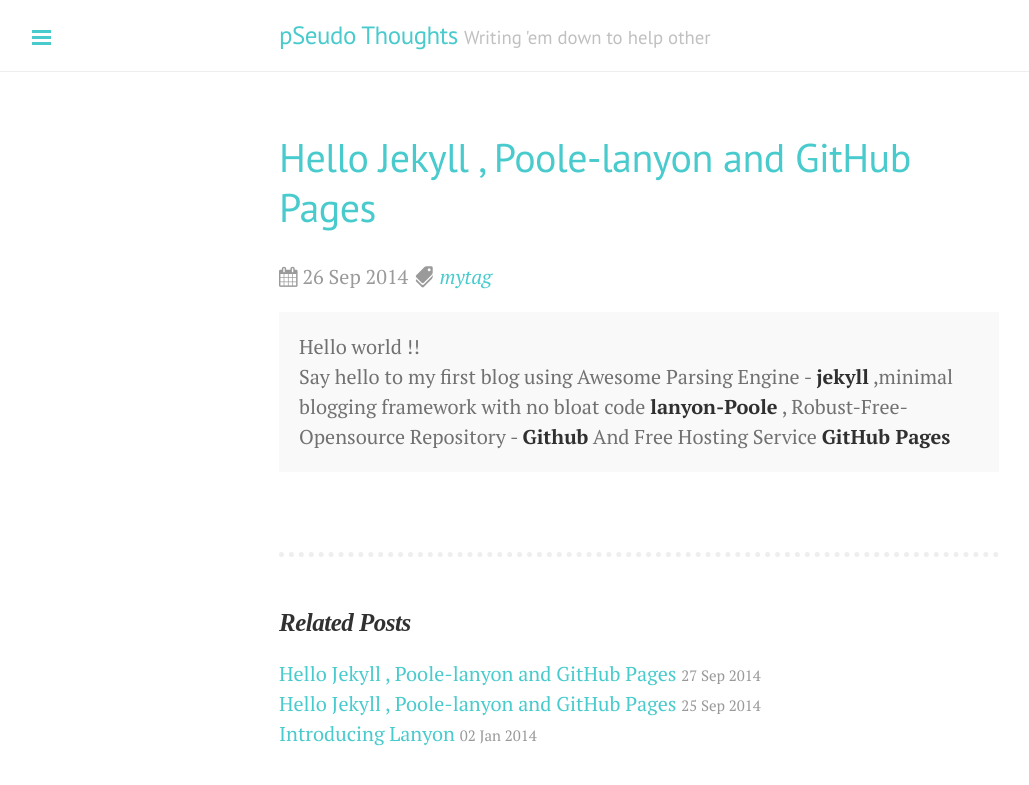
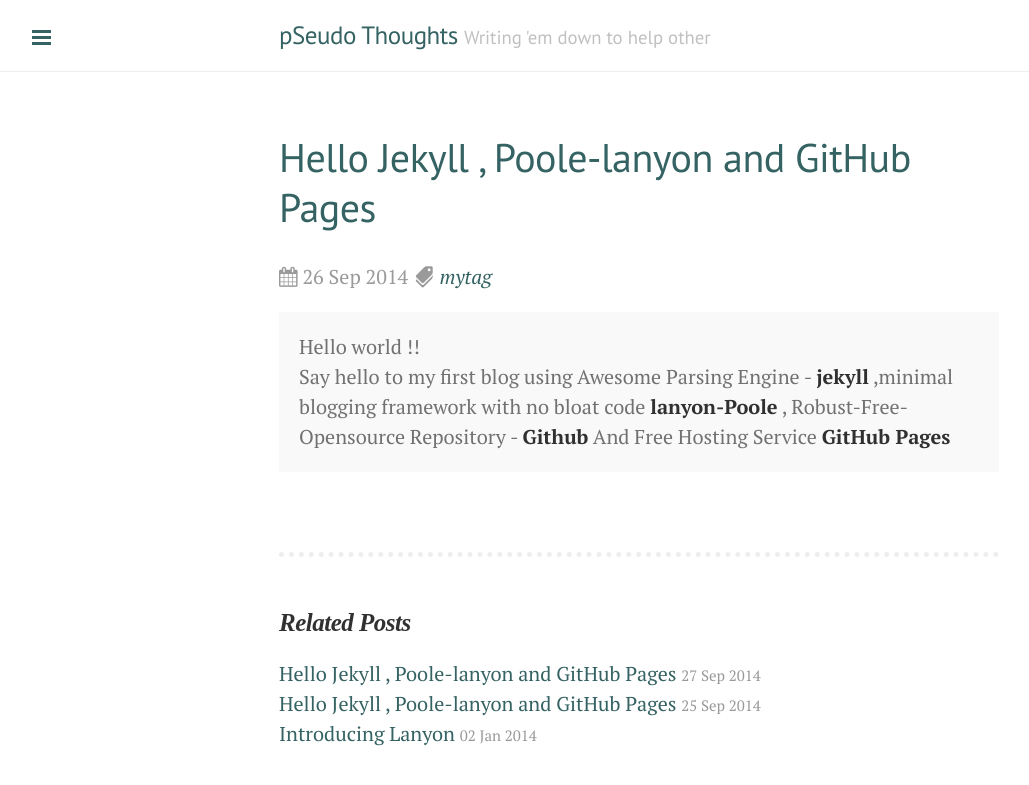
Before and after one commit to DharmeshPandav/dharmeshpandav.github.io, a Jekyll site: the page built from _posts/2014-09-26-Hello jekyll.md, in a window 1280 px wide. Shown: the top 785 px of the page, without its empty margins (1-1030 px from the left). Built offline with Jekyll 4.4.1, drawn with Linux system fonts in a browser that asks for light colours; nearby versions of some CDN libraries; Markdown is read by kramdown in place of the engine named in the settings.

Commit message:
changed config

```diff
--- a/public/css/lanyon.css
+++ b/public/css/lanyon.css
@@ -543,12 +543,12 @@ a.pagination-item:hover {
 .theme-base-02 .sidebar,
 .theme-base-02 .sidebar-toggle:active,
 .theme-base-02 #sidebar-checkbox:checked ~ .sidebar-toggle {
-    background-color: #0A1D1D
+    background-color: #0A1D1D;
 }
 .theme-base-02 .container a,
 .theme-base-02 .sidebar-toggle,
 .theme-base-02 .related-posts li a:hover {
-    color:#49CBCD;
+    color:#356262;
 }
 
 /*
```
